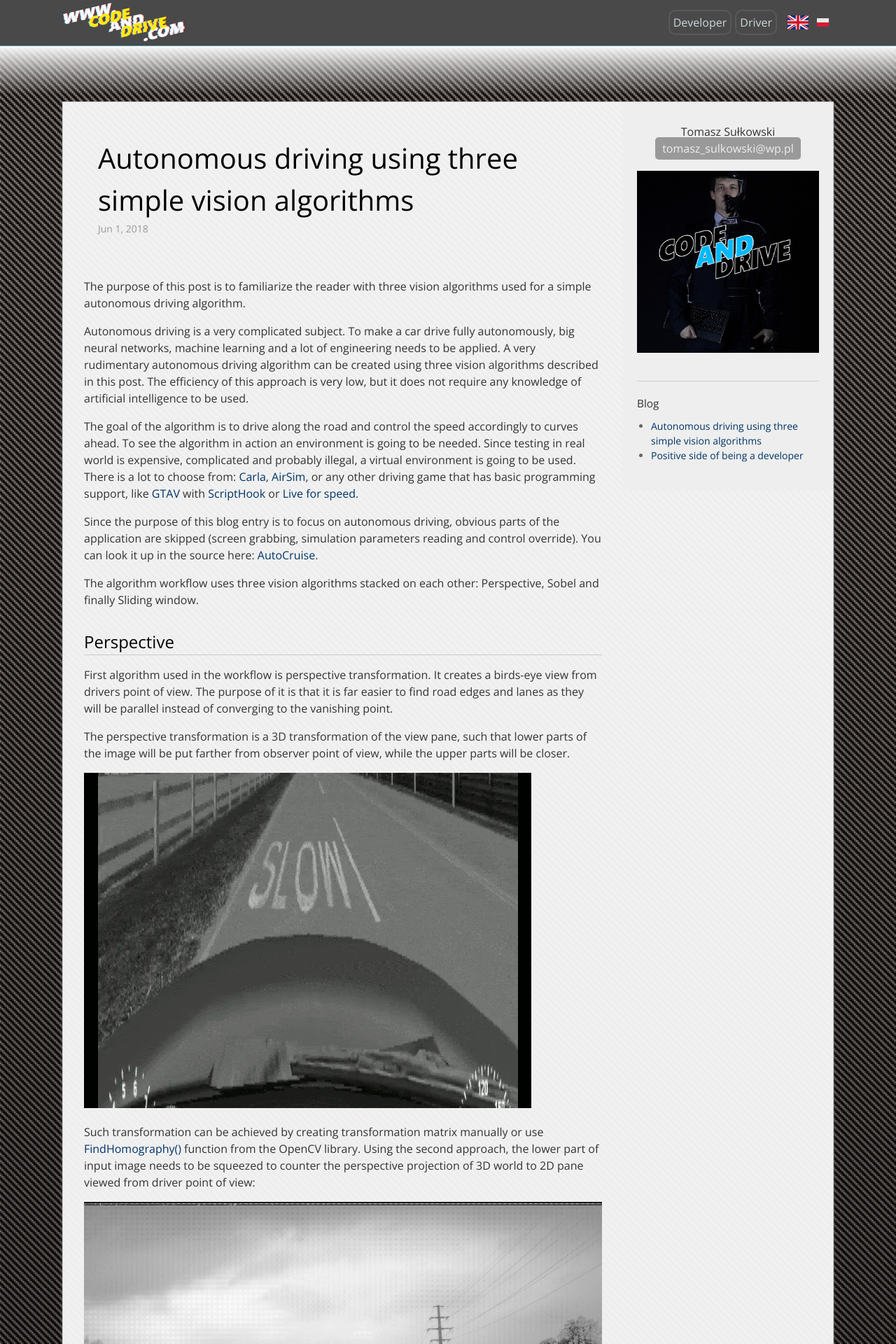
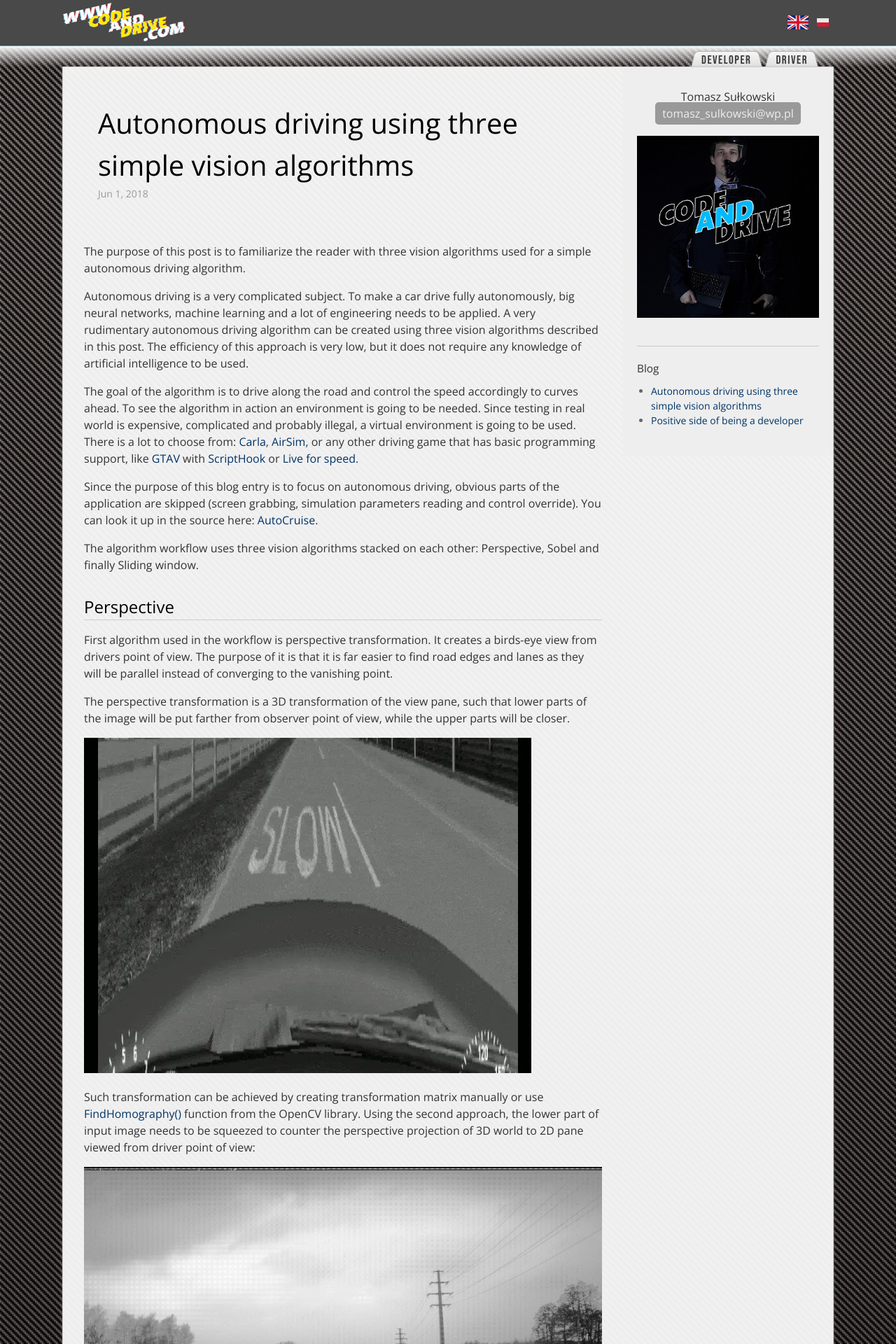
Before and after one commit to Soolek/soolek.github.io, a Jekyll site: the page built from _posts/2018-06-01-autonomous_driving_using_three_simple_vision_algorithms.en.md, in a window 1280 px wide. Shown: the top 1920 px of the page at 70% size. Built offline with Jekyll 4.4.1, drawn with Linux system fonts in a browser that asks for light colours.

Commit message:
feat: move the page links to the sub-header as folder tabs
The Developer / Driver links leave the header and stand on the content box
as old-school folder tabs at the right end of the sub-header, which shrinks
to 30px with no padding. Their styling is rebuilt from scratch in _nav.scss:
skewed halves form the trapezoid, closed tabs sit sunk behind the box, a
hover raises the tab with a cyan glow, a scanline sweep and a short glitch
of the label, and the open tab (aria-current) merges with the box under a
logo-yellow edge and a faint cyan wash.

The page content loses its top padding so the tabs attach to the box, and
the unused header nav colour variables are dropped.

Claude-Session: https://claude.ai/code/session_01BspYsWG9XPsnUHKCaHBHjw

```diff
--- a/_includes/header.html
+++ b/_includes/header.html
@@ -3,13 +3,6 @@
     <a class="site-title" href="{{ "/" | append: page_lang | append: "/home/" | relative_url }}">
       <img class="logo" src="{{ "/assets/images/codeanddrive_glitch_174x55.png" | relative_url }}" width="174" height="55" alt="{{ site.title }}">
     </a>
-    <nav class="site-nav" aria-label="{% if page_lang == "pl" %}Menu główne{% else %}Main menu{% endif %}">
-      {%- for sitepage in site.pages %}
-        {%- if sitepage.title and sitepage.public and sitepage.lang == page_lang and sitepage.layout == "default" %}
-      <a class="page-link" href="{{ sitepage.url | relative_url }}">{{ sitepage.nav_title | default: sitepage.title }}</a>
-        {%- endif %}
-      {%- endfor %}
-    </nav>
     <div class="site-languages">
       {%- for lang in site.languages %}
         {%- assign lang_name = site.language_names[lang] | default: lang %}
@@ -32,4 +25,14 @@
   </div>
 </header>
 
-<div class="sub-header"></div>
+<div class="sub-header">
+  <div class="wrapper">
+    <nav class="site-nav" aria-label="{% if page_lang == "pl" %}Menu główne{% else %}Main menu{% endif %}">
+      {%- for sitepage in site.pages %}
+        {%- if sitepage.title and sitepage.public and sitepage.lang == page_lang and sitepage.layout == "default" %}
+      <a class="page-link" href="{{ sitepage.url | relative_url }}"{% if sitepage.url == page.url %} aria-current="page"{% endif %}>{{ sitepage.nav_title | default: sitepage.title }}</a>
+        {%- endif %}
+      {%- endfor %}
+    </nav>
+  </div>
+</div>
--- a/_sass/_layout.scss
+++ b/_sass/_layout.scss
@@ -46,6 +46,7 @@
 		}
 	}
 	.site-languages {
+		margin-left: auto;
 		display: flex;
 		align-items: center;
 		gap: 6px;
@@ -72,38 +73,19 @@
 			background-size: 100%;
 		}
 	}
-	.site-nav {
-		margin-left: auto;
-		display: flex;
-		flex-wrap: wrap;
-		justify-content: flex-end;
-		gap: 5px;
-		line-height: $base-font-size * 2;
-
-		a {
-			display: inline-block;
-			padding: 0 5px;
-			color: $header-link;
-			text-decoration: none;
-			border: 2px solid $nav-link-border;
-			border-radius: 10px;
-			transition: all 0.3s ease-in-out;
-
-			&:hover, &:focus {
-				background-color: $accent;
-				color: #000;
-				box-shadow: 0 0 5px $accent-glow;
-				border: 2px solid $accent-glow;
-				transform: translateY(-5px);
-			}
-		}
-	}
 }
 
 .sub-header {
-	height: 60px;
-	padding: 5px;
+	height: 30px;
 	background: linear-gradient(to bottom, rgba(250, 250, 250, 1), rgba(250, 250, 250, 0));
+
+	// the folder tabs (_nav.scss) stand on the bottom edge, right-aligned
+	.wrapper {
+		display: flex;
+		justify-content: flex-end;
+		align-items: flex-end;
+		height: 100%;
+	}
 }
 
 body {
@@ -112,7 +94,7 @@ body {
 }
 
 .page-content {
-	padding: 10px 0;
+	padding: 0 0 10px;
 
 	.wrapper {
 		position: relative;
@@ -270,17 +252,6 @@ body {
 	}
 }
 @include media-query($on-palm) {
-	.header {
-		// row 1: logo ........ flags, row 2: nav buttons (right-aligned)
-		.site-languages {
-			margin-left: auto;
-		}
-		.site-nav {
-			order: 3;
-			flex-basis: 100%;
-			margin-left: 0;
-		}
-	}
 	.col-main {
 		padding: 10px;
 	}
--- /dev/null
+++ b/_sass/_nav.scss
@@ -0,0 +1,121 @@
+// Main menu (_includes/header.html): folder tabs standing on the content box, at the right end of the sub-header.
+// A tab is the link text over two skewed halves (::before / ::after) that form a trapezoid with real borders
+// and rounded top corners. Closed tabs sit $tab-sink lower; the hidden strip is behind the content box.
+$tab-height: 26px;
+$tab-sink:   3px;
+$tab-slant:  14deg;
+$tab-border: #b4b4b4;
+$tab-fill:   rgba(250, 250, 250, 0.95);   // same as .page-content .wrapper, so the open tab merges with it
+$glitch-red: rgba(255, 0, 0, 0.7);        // the red fringe of the glitch logo
+
+.site-nav {
+	display: flex;
+	gap: 3px;
+	margin-right: 20px;
+}
+
+.page-link {
+	position: relative;
+	isolation: isolate;   // keeps the halves (z-index -1) inside the tab
+	display: block;
+	height: $tab-height;
+	padding: 0 16px;
+	font-family: $display-font-family;
+	font-size: 17px;
+	line-height: $tab-height;
+	letter-spacing: 1.5px;
+	text-transform: uppercase;
+	white-space: nowrap;
+	transform: translateY($tab-sink);
+	transition: transform .25s ease-out, color .25s;
+
+	// the base link colours and underline must not leak in (hover and the open tab set their own colour below)
+	&, &:hover, &:focus {
+		color: #3a3a3a;
+		text-decoration: none;
+	}
+	&:focus-visible {
+		outline: 2px solid $accent;
+		outline-offset: 2px;
+	}
+
+	&::before, &::after {
+		content: '';
+		position: absolute;
+		top: 0;
+		bottom: 0;
+		z-index: -1;
+		width: calc(50% + 2px);   // the halves overlap, so no seam shows where they meet
+		border: 1px solid $tab-border;
+		border-bottom: 0;
+		// layer 1: the scanline, parked above the tab until a hover sweeps it down; layer 2: the tab face
+		background-image:
+			linear-gradient(to bottom, transparent, rgba($accent, .6), transparent),
+			linear-gradient(to bottom, #f6f6f6, #dcdcdc);
+		background-size: 100% 8px, auto;
+		background-position: 0 -12px, 0 0;
+		background-repeat: no-repeat;
+		transition: border-color .25s, box-shadow .25s;
+	}
+	&::before {
+		left: 0;
+		border-right: 0;
+		clip-path: inset(-10px 0 0 -10px);   // room for the glow, but none over the other half
+		border-top-left-radius: 6px;
+		transform: skewX(-$tab-slant);
+		transform-origin: bottom left;
+	}
+	&::after {
+		right: 0;
+		border-left: 0;
+		clip-path: inset(-10px -10px 0 0);
+		border-top-right-radius: 6px;
+		transform: skewX($tab-slant);
+		transform-origin: bottom right;
+	}
+
+	// hover: the tab rises, its edges light up cyan, a scanline sweeps down and the label glitches like the logo
+	&:hover, &:focus-visible {
+		color: #000;
+		transform: none;
+		text-shadow: -1px 0 rgba(255, 0, 0, .35), 1px 0 rgba($accent, .75);
+		animation: tab-glitch .4s steps(1);
+
+		&::before, &::after {
+			border-color: $accent;
+			box-shadow: 0 0 6px rgba($accent, .6);
+			animation: tab-scan .5s ease-out;
+		}
+	}
+
+	// open tab: joined to the content box, yellow top edge and a faint cyan wash from the logo's palette
+	&[aria-current="page"] {
+		z-index: 1;   // above the content box's outline, which the tab face covers
+		color: #111;
+		transform: none;
+		text-shadow: 1px 0 rgba($accent, .55);
+		animation: none;
+
+		&::before, &::after {
+			border-color: mix($accent, $tab-border, 40%);
+			border-top: 2px solid $accent-glow;
+			box-shadow: none;
+			background-color: $tab-fill;
+			background-image:
+				linear-gradient(to bottom, transparent, rgba($accent, .6), transparent),
+				linear-gradient(to bottom, rgba($accent, .18), rgba($accent, 0) 60%);
+		}
+	}
+}
+
+@keyframes tab-scan {
+	from { background-position: 0 -12px, 0 0; }
+	to   { background-position: 0 38px, 0 0; }
+}
+// chromatic aberration jumping around for a few frames, then settling on the hover text-shadow
+@keyframes tab-glitch {
+	0%   { text-shadow: -2px 0 $glitch-red, 2px 0 rgba($accent, .9); }
+	25%  { text-shadow: 1px 0 $glitch-red, -1px 0 rgba($accent, .9); }
+	50%  { text-shadow: -1px 1px $glitch-red, 2px -1px rgba($accent, .8); }
+	75%  { text-shadow: 2px 0 rgba(255, 0, 0, .5), -2px 0 rgba($accent, .8); }
+}
--- a/css/main.scss
+++ b/css/main.scss
@@ -24,12 +24,10 @@ $color-link-hover: #069;
 
 $header-bg: #494949;
 $header-fg: #FFF;
-$header-link: #CFD8DC;
 $header-border: #719aa7;   // groove under the header
-$nav-link-border: #595959;
 
-$accent: #4bceff;          // nav link hover background
-$accent-glow: #ffeb08;     // nav link hover glow + border
+$accent: #4bceff;          // the logo's cyan
+$accent-glow: #ffeb08;     // the logo's yellow
 $border-color: #ccc;       // hairlines: borders, outlines, table rules
 
 // `$media` defaults to `screen`; pass `all` when the rule must also apply in print
@@ -40,11 +38,12 @@ $border-color: #ccc;       // hairlines: borders, outlines, table rules
 }
 
 // Import partials from `sass_dir` (defaults to `_sass`).
-// Cascade order: fonts -> base -> layout (incl. its breakpoint blocks) -> page partials -> highlighter.
+// Cascade order: fonts -> base -> layout (incl. its breakpoint blocks) -> nav -> page partials -> highlighter.
 @import
         "fonts",
         "base",
         "layout",
+        "nav",
         "post",
         "home",
         "choose",
```
Also changed, not shown: README.md.
